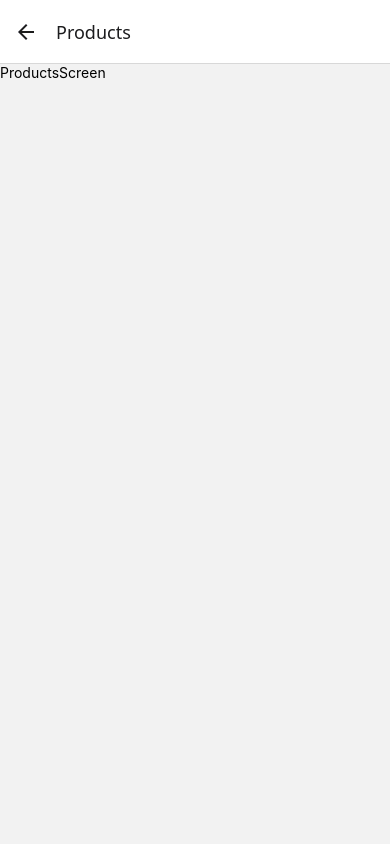
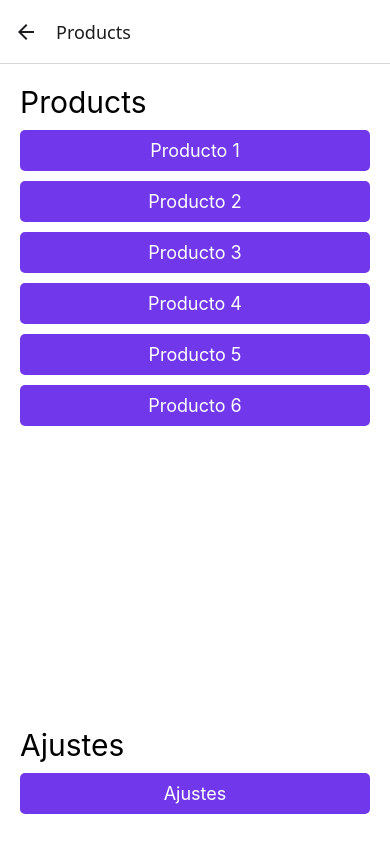
Before and after one commit to sandres132/react-native-navigation-app, a React Native app: screen /Products in a window 390 px wide. Built offline with nearby package versions, Linux system fonts and the light colour scheme.

Commit message:
App antes de los iconos

```diff
--- /dev/null
+++ b/src/presentation/components/shared/PrimaryButton.tsx
@@ -0,0 +1,20 @@
+import { Text, Pressable } from 'react-native';
+import { globalStyles } from '../../theme/theme';
+
+interface Props {
+    label: string;
+    onPress: () => void;
+}
+
+export const PrimaryButton = ({
+    label,
+    onPress
+}: Props ) => {
+    return (
+        <Pressable
+            onPress={ () => onPress() }
+            style={ globalStyles.primaryButton }>
+            <Text style={ globalStyles.buttonText }>{ label }</Text>
+        </Pressable>
+    )
+}
--- a/src/presentation/routes/StackNavigator.tsx
+++ b/src/presentation/routes/StackNavigator.tsx
@@ -1,16 +1,32 @@
 import { createStackNavigator } from '@react-navigation/stack';
-import HomeScreen from '../screens/home/HomeScreen';
-import ProductsScreen from '../screens/products/ProductsScreen';
-import SettingsScreen from '../screens/settings/SettingsScreen';
+import { HomeScreen } from '../screens/home/HomeScreen';
+import { ProductsScreen } from '../screens/products/ProductsScreen';
+import { SettingsScreen } from '../screens/settings/SettingsScreen';
+import { ProductScreen } from '../screens/products/ProductScreen';
 
-const Stack = createStackNavigator();
+
+export type RootStackParams = {
+    Home: undefined,
+    Products: undefined,
+    Settings: undefined,
+    Product: { id: number, name: string },
+}
+
+const Stack = createStackNavigator<RootStackParams>();
 
 export const StackNavigator = () => {
   return (
-    <Stack.Navigator>
+    <Stack.Navigator screenOptions={{
+        headerShown: true,
+        headerStyle: {
+            elevation: 0,
+            shadowColor: 'transparent',
+        }
+    }}>
       <Stack.Screen name="Home" component={HomeScreen} />
       <Stack.Screen name="Products" component={ProductsScreen} />
       <Stack.Screen name="Settings" component={SettingsScreen} />
+      <Stack.Screen name="Product" component={ProductScreen} />
     </Stack.Navigator>
   );
 }
--- a/src/presentation/screens/about/AboutScreen.tsx
+++ b/src/presentation/screens/about/AboutScreen.tsx
@@ -1,6 +1,6 @@
 import { View, Text } from 'react-native';
 
-export default function AboutScreen() {
+export const AboutScreen = () => {
     return (
         <View>
             <Text>AboutScreen</Text>
--- a/src/presentation/screens/home/HomeScreen.tsx
+++ b/src/presentation/screens/home/HomeScreen.tsx
@@ -1,9 +1,19 @@
-import { View, Text } from 'react-native';
+import { View } from 'react-native';
+import { globalStyles } from '../../theme/theme';
+import { type NavigationProp, useNavigation } from '@react-navigation/native';
+import { PrimaryButton } from '../../components/shared/PrimaryButton';
+import type { RootStackParams } from '../../routes/StackNavigator';
 
-export default function HomeScreen() {
+export const HomeScreen = () => {
+
+    const navigation = useNavigation<NavigationProp<RootStackParams>>();
+
     return (
-        <View>
-            <Text>HomeScreen</Text>
+        <View style={ globalStyles.container }>
+
+            <PrimaryButton label='Products' onPress={() => navigation.navigate( 'Products' )} />
+            <PrimaryButton label='Settings' onPress={() => navigation.navigate( 'Settings' )} />
+
         </View>
     )
 }
--- a/src/presentation/screens/products/ProductScreen.tsx
+++ b/src/presentation/screens/products/ProductScreen.tsx
@@ -1,8 +1,9 @@
 import { View, Text } from 'react-native';
+import { globalStyles } from '../../theme/theme';
 
-export default function ProductScreen() {
+export const ProductScreen = () => {
     return (
-        <View>
+        <View style={ globalStyles.container }>
             <Text>ProductScreen</Text>
         </View>
     )
--- a/src/presentation/screens/products/ProductsScreen.tsx
+++ b/src/presentation/screens/products/ProductsScreen.tsx
@@ -1,9 +1,44 @@
 import { View, Text } from 'react-native';
+import { type NavigationProp, useNavigation } from '@react-navigation/native';
 
-export default function ProductsScreen() {
+import { globalStyles } from '../../theme/theme';
+import { FlatList } from 'react-native-gesture-handler';
+import { PrimaryButton } from '../../components/shared/PrimaryButton';
+import { type RootStackParams } from '../../routes/StackNavigator';
+
+const products = [
+    { id:1, name: 'Producto 1' },
+    { id:2, name: 'Producto 2' },
+    { id:3, name: 'Producto 3' },
+    { id:4, name: 'Producto 4' },
+    { id:5, name: 'Producto 5' },
+    { id:6, name: 'Producto 6' },
+]
+
+export const ProductsScreen = () => {
+
+    const navigation = useNavigation<NavigationProp<RootStackParams>>();
+
     return (
-        <View>
-            <Text>ProductsScreen</Text>
+        <View style={ globalStyles.container }>
+            <Text style={{ marginBottom: 10, fontSize: 30 }}>Products</Text>
+
+            <FlatList
+                data={ products }
+                renderItem={ ({ item }) => (
+                    <PrimaryButton
+                        onPress={ () => navigation.navigate('Product', { id: item.id, name: item.name }) }
+                        label={ item.name }
+                    />
+                )}
+            />
+
+            <Text style={{ marginBottom: 10, fontSize: 30 }}>Ajustes</Text>
+
+            <PrimaryButton
+                onPress={ () => navigation.navigate( 'Settings' ) }
+                label='Ajustes'
+            />
         </View>
     )
 }
--- a/src/presentation/screens/profile/ProfileScreen.tsx
+++ b/src/presentation/screens/profile/ProfileScreen.tsx
@@ -1,6 +1,6 @@
 import { View, Text } from 'react-native';
 
-export default function ProfileScreen() {
+export const ProfileScreen = () => {
     return (
         <View>
             <Text>ProfileScreen</Text>
--- a/src/presentation/screens/settings/SettingsScreen.tsx
+++ b/src/presentation/screens/settings/SettingsScreen.tsx
@@ -1,9 +1,12 @@
 import { View, Text } from 'react-native';
+import { globalStyles } from '../../theme/theme';
+import { FlatList } from 'react-native-gesture-handler';
 
-export default function SettingsScreen() {
+export const SettingsScreen = () => {
     return (
-        <View>
+        <View style={ globalStyles.container }>
             <Text>SettingsScreen</Text>
+
         </View>
     )
 }
--- a/src/presentation/screens/tabs/Tab1Screen.tsx
+++ b/src/presentation/screens/tabs/Tab1Screen.tsx
@@ -1,6 +1,6 @@
 import { View, Text } from 'react-native';
 
-export default function Tab1Screen() {
+export const Tab1Screen = () => {
     return (
         <View>
             <Text>Tab1Screen</Text>
--- a/src/presentation/screens/tabs/Tab2Screen.tsx
+++ b/src/presentation/screens/tabs/Tab2Screen.tsx
@@ -1,6 +1,6 @@
 import { View, Text } from 'react-native';
 
-export default function Tab2Screen() {
+export const Tab2Screen = () => {
     return (
         <View>
             <Text>Tab2Screen</Text>
--- a/src/presentation/screens/tabs/Tab3Screen.tsx
+++ b/src/presentation/screens/tabs/Tab3Screen.tsx
@@ -1,6 +1,6 @@
 import { View, Text } from 'react-native';
 
-export default function Tab3Screen() {
+export const Tab3Screen = () => {
     return (
         <View>
             <Text>Tab3Screen</Text>
--- a/src/presentation/theme/theme.ts
+++ b/src/presentation/theme/theme.ts
@@ -1,9 +1,37 @@
 import { StyleSheet } from "react-native";
 
 export const globalColors = {
+    primary: '#7037eb',
+    secondary: '#f72585',
+    tertiary: '#3a0ca3',
+    success: '#4cc9f0',
+    warning: '#fca311',
+    danger: '#e71d36',
+    dark: '#22223b',
+
+    background: '#fff',
 
 }
 
 export const globalStyles = StyleSheet.create({
 
+    container: {
+        flex: 1,
+        padding: 20,
+        backgroundColor: globalColors.background
+    },
+    primaryButton: {
+        backgroundColor: globalColors.primary,
+        borderRadius: 5,
+        padding: 10,
+        width: '100%',
+        alignItems: 'center',
+        marginBottom: 10
+    },
+    buttonText: {
+        color: globalColors.background,
+        fontSize: 18,
+    },
+
+
 })
```
